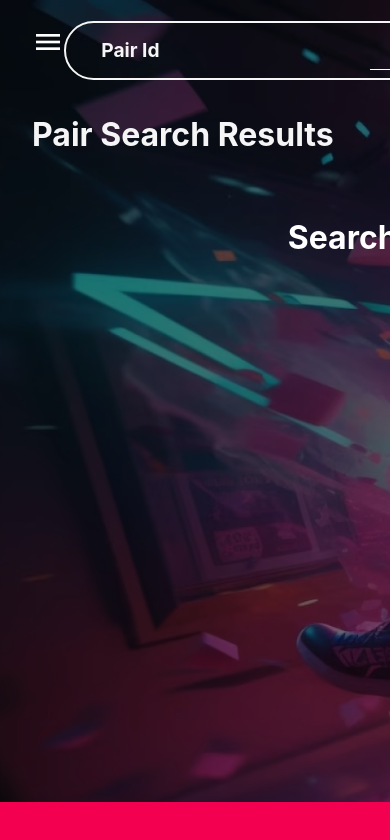
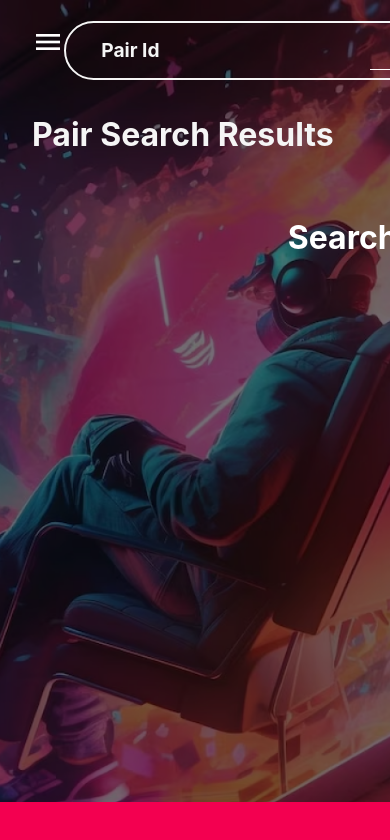
Before and after one commit to aswnss-m/matrix-lab-assignment, a React (Create React App) app: page /pair in a window 390 px wide. Shown: the top 840 px of the page. Built offline with nearby package versions, Linux system fonts and the light colour scheme.

Commit message:
trail and error

```diff
--- a/src/Assets/index.css
+++ b/src/Assets/index.css
@@ -12,10 +12,13 @@
 body{
     background: url('./bg.png');
     background-size: cover;
+    background-repeat: no-repeat;
+    background-position: center;
     overflow: hidden;
     margin: 0;
     padding: 0;
     width: 100%;
+    min-height: 100vh;
 }
 html{
     width: 100dvw;
--- a/src/Assets/mobile.css
+++ b/src/Assets/mobile.css
@@ -1,7 +1,14 @@
 @media screen and (max-width:1000px) {
     .landingPage{
         grid-template-columns: 1fr !important;
-        grid-template-rows: 10vh 10vh 75vh 5vh;
+        grid-template-rows: .1fr .1fr .75fr .05fr !important;
+    }
+    body{
+        overflow-y: scroll;
+        height: 100% !important;
+    }
+    html{
+        height: 100% !important;
     }
     #sidebar{
         display: none;
```
